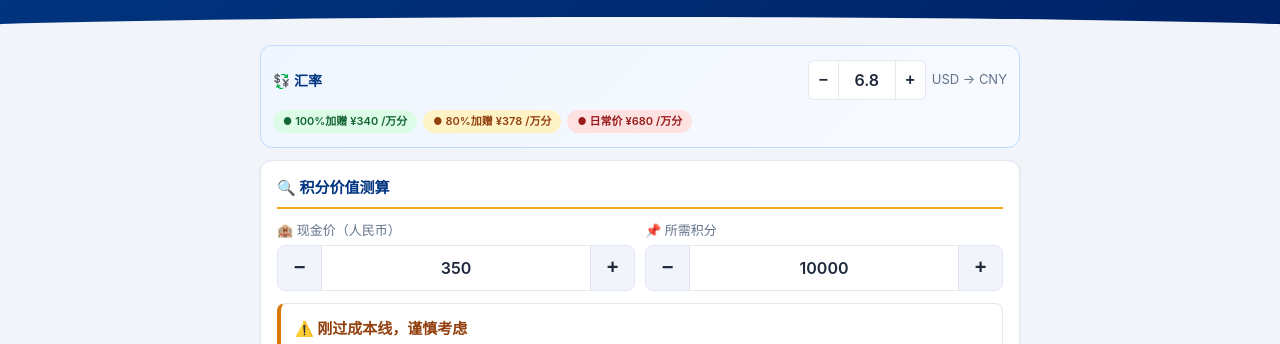
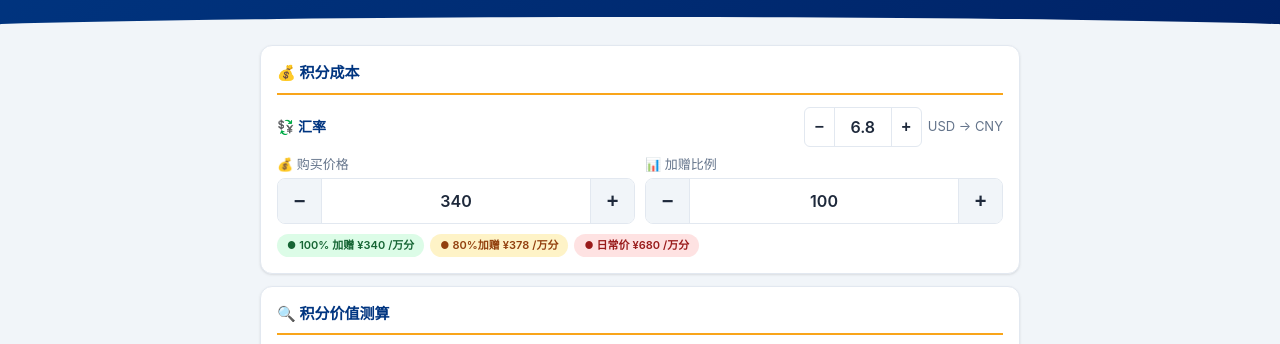
Before and after one commit to yilaijiuzou-cmyk/ihgpoints, a plain HTML site: page index.html in a window 1280 px wide. Shown: the part 93-437 px from the top of the page. Drawn offline with Linux system fonts and the light colour scheme.

Commit message:
redesign: 积分成本 card with purchase price + bonus inputs

```diff
--- a/index.html
+++ b/index.html
@@ -139,6 +139,20 @@
     box-shadow: 0 0 0 3px rgba(0,87,179,0.15);
   }
   .rate-unit { font-size: 13px; color: var(--text-muted); white-space: nowrap; }
+
+  /* ── 积分成本 row ── */
+  .cost-row {
+    display: flex;
+    justify-content: space-between;
+    align-items: center;
+    gap: 8px;
+  }
+  .cost-label { font-size: 14px; font-weight: 600; color: var(--primary); white-space: nowrap; }
+  .cost-input-wrap {
+    display: flex;
+    align-items: center;
+    gap: 6px;
+  }
 
   .tags-row {
     display: flex;
@@ -562,11 +576,12 @@
 <!-- ═══ Container ═══ -->
 <div class="container">
 
-  <!-- ── 汇率 Banner ── -->
-  <div class="banner">
-    <div class="rate-row">
-      <span class="rate-label">💱 汇率</span>
-      <div class="rate-input-wrap">
+  <!-- ── 积分成本 Card ── -->
+  <div class="card">
+    <div class="card-title">💰 积分成本</div>
+    <div class="cost-row">
+      <span class="cost-label">💱 汇率</span>
+      <div class="cost-input-wrap">
         <div class="rate-stepper">
           <button class="stepper-btn minus" type="button" onclick="stepInput('rate',-0.01)">−</button>
           <input type="number" id="rate" value="6.8" step="0.01" min="5" max="10" inputmode="decimal">
@@ -575,10 +590,28 @@
         <span class="rate-unit">USD → CNY</span>
       </div>
     </div>
-    <div class="tags-row">
-      <span class="tag tag-green"><span class="tag-dot">●</span> 100%加赠 <span id="tag-cost">¥363</span>/万分</span>
-      <span class="tag tag-yellow"><span class="tag-dot">●</span> 80%加赠 <span id="tag-80">¥403</span>/万分</span>
-      <span class="tag tag-red"><span class="tag-dot">●</span> 日常价 <span id="tag-full">¥725</span>/万分</span>
+    <div class="input-stack" style="margin-top:8px;">
+      <div class="input-group">
+        <label for="price">💰 购买价格</label>
+        <div class="stepper">
+          <button class="stepper-btn minus" type="button" onclick="stepInput('price',-10)">−</button>
+          <input type="number" id="price" value="340" min="0" step="10" inputmode="numeric" placeholder="¥/万分">
+          <button class="stepper-btn plus" type="button" onclick="stepInput('price',10)">+</button>
+        </div>
+      </div>
+      <div class="input-group">
+        <label for="bonus">📊 加赠比例</label>
+        <div class="stepper">
+          <button class="stepper-btn minus" type="button" onclick="stepInput('bonus',-10)">−</button>
+          <input type="number" id="bonus" value="100" min="0" max="500" step="10" inputmode="numeric" placeholder="%">
+          <button class="stepper-btn plus" type="button" onclick="stepInput('bonus',10)">+</button>
+        </div>
+      </div>
+    </div>
+    <div class="tags-row" style="margin-top:10px;">
+      <span class="tag tag-green"><span class="tag-dot">●</span> <span id="tag-bonus-label">100%</span>加赠 <span id="tag-cost">¥340</span>/万分</span>
+      <span class="tag tag-yellow"><span class="tag-dot">●</span> 80%加赠 <span id="tag-80">¥378</span>/万分</span>
+      <span class="tag tag-red"><span class="tag-dot">●</span> 日常价 <span id="tag-full">¥680</span>/万分</span>
     </div>
   </div>
 
@@ -630,7 +663,7 @@
             <span>vs 成本线</span>
           </div>
           <div class="indicator" id="rv-vs-safe">
-            <span>vs 安全线</span>
+            <span>vs 保本线</span>
           </div>
         </div>
 
@@ -692,30 +725,45 @@ function stepInput(id, delta) {
 }
 
 // ═══════════════════════════════════════════
-// Rate
+// Cost inputs
 // ═══════════════════════════════════════════
 function getRate() {
   return parseFloat(document.getElementById('rate').value) || 6.8;
 }
+function getPrice() {
+  return parseFloat(document.getElementById('price').value) || 340;
+}
+function getBonus() {
+  return parseFloat(document.getElementById('bonus').value) || 100;
+}
+function getBasePrice() {
+  return getPrice() * (1 + getBonus() / 100);
+}
+function getCostLine() {
+  return getPrice();
+}
+function getBreakEvenLine() {
+  return getCostLine() * 1.1;
+}
 
-function updateRateDisplay() {
-  const r = getRate();
-  const cost = Math.round(r * 50);
-  const safe = Math.round(r * 60);
-  const cost80 = Math.round(r * 55.56);
-  const costFull = Math.round(r * 100);
-  document.getElementById('tag-cost').textContent = '¥' + cost;
-  document.getElementById('tag-80').textContent = '¥' + cost80;
-  document.getElementById('tag-full').textContent = '¥' + costFull;
+function updateCostDisplay() {
+  const p = getPrice();
+  const b = getBonus();
+  const base = getBasePrice();
+  const cost80 = base / 1.8;
+  const costFull = base;
+  document.getElementById('tag-bonus-label').textContent = b + '%';
+  document.getElementById('tag-cost').textContent = '¥' + fmt(p);
+  document.getElementById('tag-80').textContent = '¥' + fmt(cost80);
+  document.getElementById('tag-full').textContent = '¥' + fmt(costFull);
 }
 
 // ═══════════════════════════════════════════
 // Reference tables (two-column, static HTML)
 // ═══════════════════════════════════════════
 function buildRefTable(tableId, ptsList) {
-  const rate = getRate();
-  const costLine = rate * 50;
-  const breakEvenLine = costLine * 1.1;
+  const costLine = getCostLine();
+  const breakEvenLine = getBreakEvenLine();
 
   let html = '<div class="rt-head"><div class="col-pts">积分</div><div class="col-bad">不推荐</div><div class="col-mid">保本</div><div class="col-good">划算</div></div>';
   ptsList.forEach(function(pts) {
@@ -732,9 +780,8 @@ function buildRefTable(tableId, ptsList) {
 }
 
 function buildRefCards() {
-  const rate = getRate();
-  const costLine = rate * 50;
-  const breakEvenLine = costLine * 1.1;
+  const costLine = getCostLine();
+  const breakEvenLine = getBreakEvenLine();
 
   const ptsLeft = [10000, 12000, 15000, 18000, 20000, 22000, 25000, 30000];
   const ptsRight = [35000, 40000, 50000, 60000, 70000, 80000, 90000, 100000];
@@ -744,7 +791,7 @@ function buildRefCards() {
     + '<div class="ref-table">' + buildRefTable('tbl-right', ptsRight) + '</div>';
 
   document.getElementById('ref-footnote').innerHTML =
-    '成本线 <b>¥' + fmt(costLine) + '</b>/万分（买分成本） · 保本线 <b>¥' + fmt(breakEvenLine) + '</b>/万分（成本+10%）';
+    '成本线 <b>¥' + fmt(costLine) + '</b>/万分（当前买分成本） · 保本线 <b>¥' + fmt(breakEvenLine) + '</b>/万分（成本+10%）';
 }
 
 // ═══════════════════════════════════════════
@@ -756,8 +803,8 @@ function evalTarget() {
   const points = parseFloat(document.getElementById('target-points').value);
   const wrap = document.getElementById('result-wrap');
   const box = document.getElementById('result-box');
-  const costLine = rate * 50;
-  const safeLine = rate * 60;
+  const costLine = getCostLine();
+  const breakEvenLine = getBreakEvenLine();
 
   if (!cash || !points || points <= 0) {
     wrap.classList.remove('show');
@@ -777,7 +824,7 @@ function evalTarget() {
 
   // Indicators
   const vsCost = (val - costLine) / costLine * 100;
-  const vsSafe = (val - safeLine) / safeLine * 100;
+  const vsSafe = (val - breakEvenLine) / breakEvenLine * 100;
 
   const costEl = document.getElementById('rv-vs-cost');
   costEl.className = 'indicator ' + (vsCost >= 0 ? 'ok' : 'fail');
@@ -786,17 +833,17 @@ function evalTarget() {
     : '<span>🔴 低于成本线 <b>' + fmt(vsCost) + '%</b></span>';
 
   const safeEl = document.getElementById('rv-vs-safe');
-  if (val >= safeLine) {
+  if (val >= breakEvenLine) {
     safeEl.className = 'indicator ok';
-    safeEl.innerHTML = '<span>✅ 超过安全线 <b>+' + fmt(vsSafe) + '%</b></span>';
+    safeEl.innerHTML = '<span>✅ 超过保本线 <b>+' + fmt(vsSafe) + '%</b></span>';
   } else {
     safeEl.className = 'indicator warn';
-    safeEl.innerHTML = '<span>⚠️ 距安全线还差 <b>' + fmt(Math.abs(vsSafe)) + '%</b></span>';
+    safeEl.innerHTML = '<span>⚠️ 距保本线还差 <b>' + fmt(Math.abs(vsSafe)) + '%</b></span>';
   }
 
   // Title & advice & color
   let boxClass, title, advice;
-  if (val >= safeLine) {
+  if (val >= breakEvenLine) {
     boxClass = 'green';
     title = '✅ 非常划算，强烈推荐！';
     advice = '每万分价值 ¥' + fmt(val) + '，远高于成本线 ¥' + fmt(costLine) + '。'
@@ -804,7 +851,7 @@ function evalTarget() {
       + '建议在 100% 加赠促销时买入积分后立即兑换。';
   } else if (val >= costLine) {
     boxClass = 'yellow';
-    title = '⚠️ 刚过成本线，谨慎考虑';
+    title = '⚠️ 刚过成本线，保本区间';
     advice = '每万分价值 ¥' + fmt(val) + '，刚过成本线 ¥' + fmt(costLine) + '。'
       + (saving >= 0
         ? '每晚节省 ¥' + fmt(saving) + '，空间有限。已有积分可用，专门买分意义不大。'
@@ -832,13 +879,19 @@ function evalTarget() {
 // ═══════════════════════════════════════════
 document.addEventListener('DOMContentLoaded', function() {
   const rateInput = document.getElementById('rate');
+  const priceInput = document.getElementById('price');
+  const bonusInput = document.getElementById('bonus');
   function onUpdate() {
-    updateRateDisplay();
+    updateCostDisplay();
     buildRefCards();
     evalTarget();
   }
   rateInput.addEventListener('input', onUpdate);
   rateInput.addEventListener('change', onUpdate);
+  priceInput.addEventListener('input', onUpdate);
+  priceInput.addEventListener('change', onUpdate);
+  bonusInput.addEventListener('input', onUpdate);
+  bonusInput.addEventListener('change', onUpdate);
 
   const cashInput = document.getElementById('target-cash');
   const ptsInput = document.getElementById('target-points');
```
